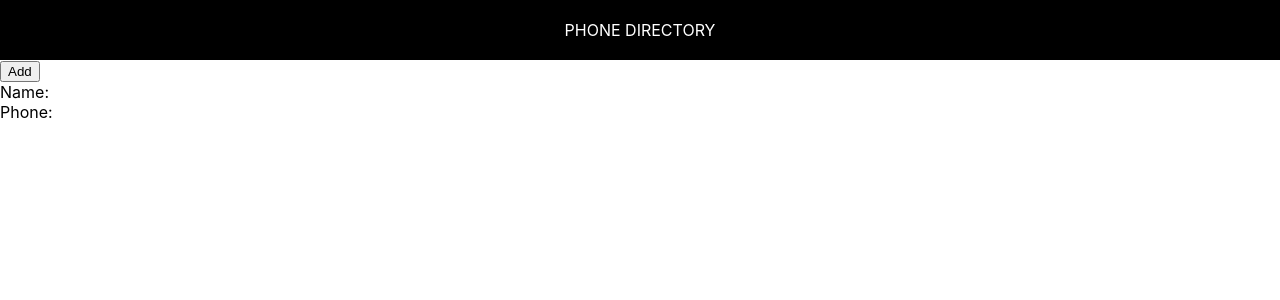
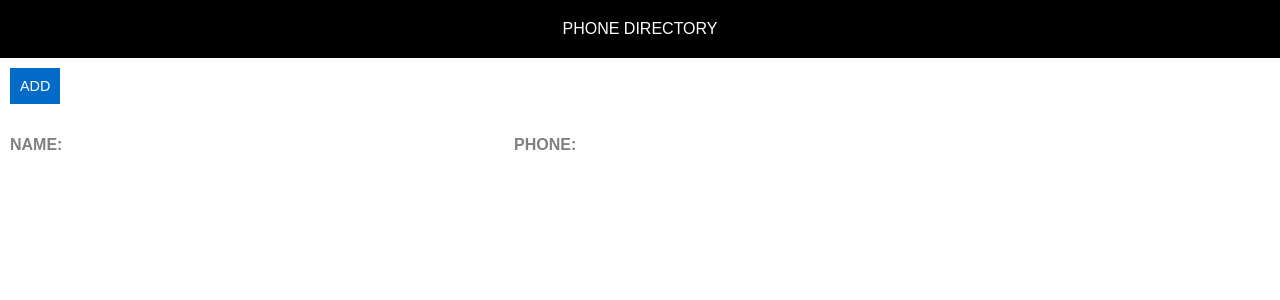
Before and after one commit to gagan392/phone-directory, a React (Create React App) app: page / in a window 1280 px wide. Shown: the top 300 px of the page. Built offline with nearby package versions, Linux system fonts and the light colour scheme; the HTML template or start-up script is replaced by a standard one.

Commit message:
Styled 'App' (Home Page)

```diff
--- /dev/null
+++ b/src/App.css
@@ -0,0 +1,47 @@
+.component-body-container {
+	padding: 10px
+}
+
+.custom-btn {
+    padding: 10px;
+    margin-right: 10px;
+	border: none;
+    text-transform: uppercase;
+	font-size: 0.9rem;
+	cursor: pointer;
+	outline: none;
+}
+
+.primary-btn {
+	background-color: #026BC8;
+	color: #fff;
+}
+
+.secondary-btn {
+	background-color: #fff;
+	color: #000;
+	border: #026BC8 solid 1px;
+}
+
+.grid-container {
+	display: grid;
+	grid-template-columns: 40% 30% auto;
+	margin-bottom: 10px;
+}
+
+.heading-container {
+	margin: 2rem 0;
+}
+
+.item-grid {
+    font-size: 1.25rem;
+    word-wrap: break-word;
+    padding-right: 10px;
+}
+
+.item-heading {
+	font-size: 1rem;
+    font-weight: 600;
+    color: #808080;
+    text-transform: uppercase;
+}
--- a/src/App.js
+++ b/src/App.js
@@ -1,4 +1,5 @@
 import React, { Component, Fragment } from 'react';
+import './App.css';
 import Header from "./Header";
 
 class App extends Component {
@@ -8,10 +9,12 @@ class App extends Component {
 				{/* Fragments return children without adding extra node in actual DOM
 						Shorthand: <>...</> */}
 				<Header />
-				<button>Add</button>
-				<div>
-					<span> Name: </span><br />
-					<span> Phone: </span>
+				<div className="component-body-container">
+					<button className="custom-btn primary-btn">Add</button>
+					<div className="grid-container heading-container">
+						<span className="item-grid item-heading"> Name: </span>
+						<span className="item-grid item-heading"> Phone: </span>
+					</div>
 				</div>
 			</Fragment>
 		);
--- a/src/index.css
+++ b/src/index.css
@@ -1,7 +1,7 @@
 body {
   margin: 0;
   padding: 0;
-  font-family: -apple-system, BlinkMacSystemFont, "Segoe UI", "Roboto", "Oxygen",
+  font-family: sans-serif, -apple-system, BlinkMacSystemFont, "Segoe UI", "Roboto", "Oxygen",
     "Ubuntu", "Cantarell", "Fira Sans", "Droid Sans", "Helvetica Neue",
     sans-serif;
   -webkit-font-smoothing: antialiased;
```
